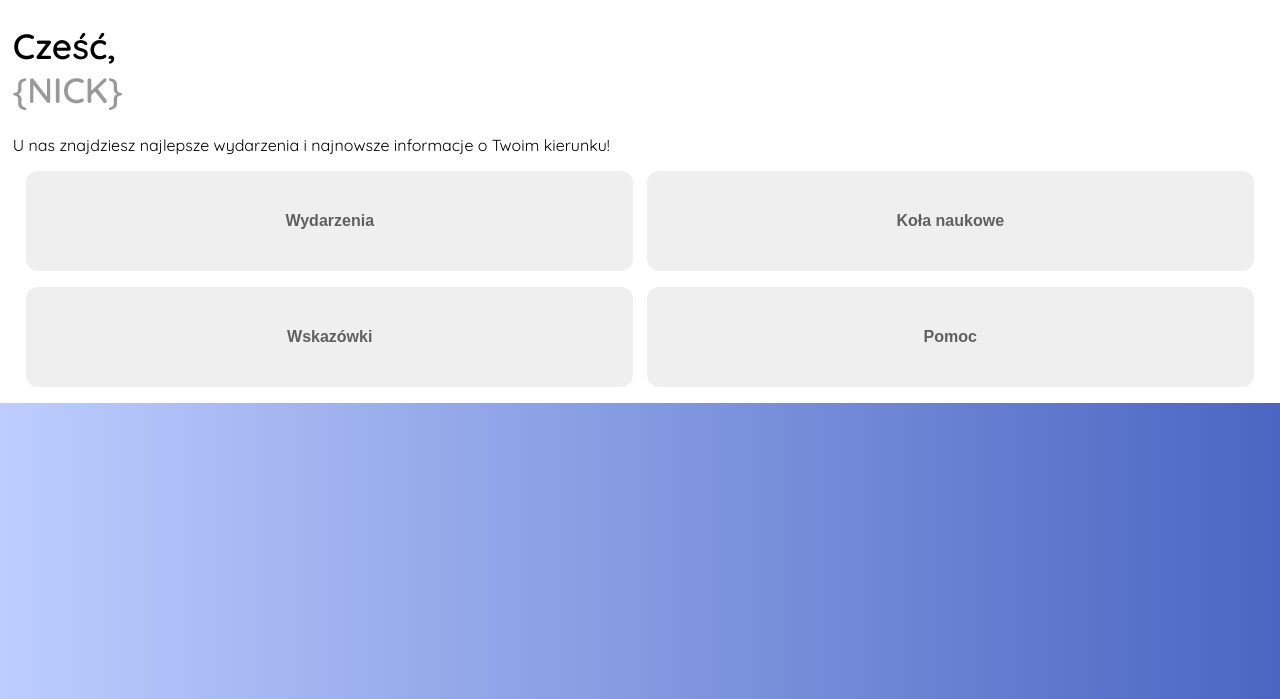
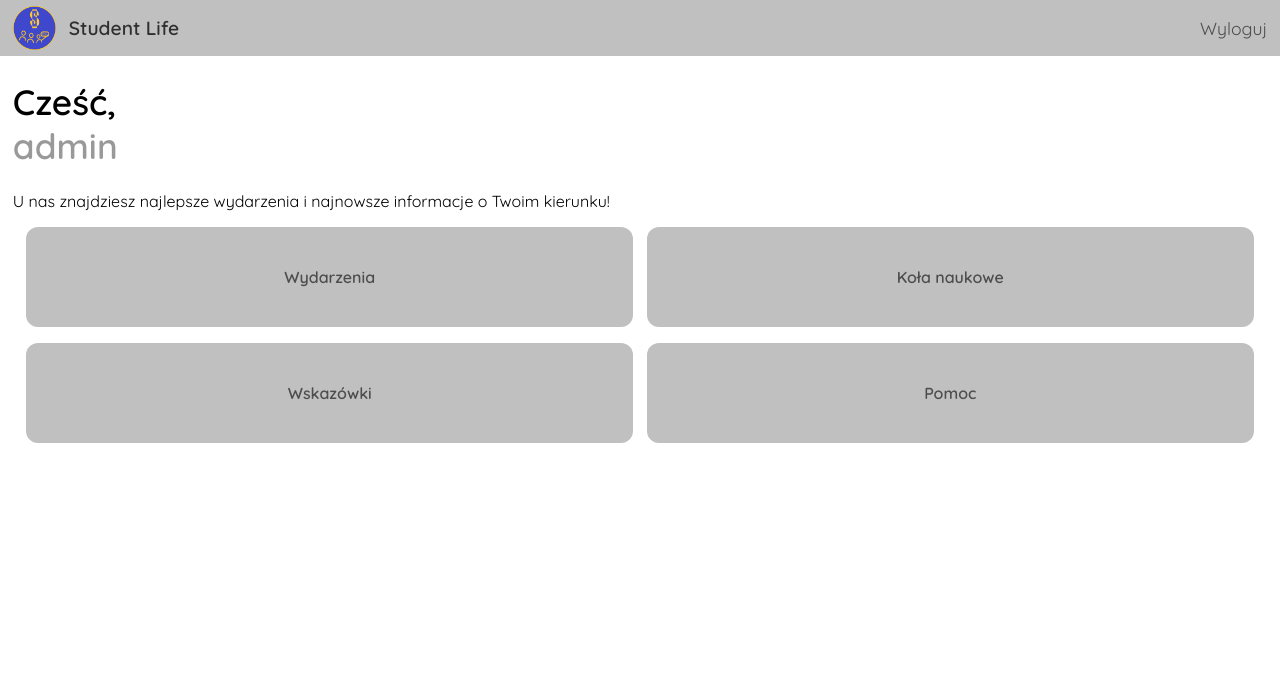
Before and after one commit to konrad-dobosz/StudentLife, a PHP site: page / in a window 1280 px wide. Shown: the top 699 px of the page. Run offline with PHP 8.4, Linux system fonts and the light colour scheme; a user stored in the database is signed in.

Commit message:
Add initial events page and navbar

```diff
--- /dev/null
+++ b/components/navbar/navbar.css
@@ -0,0 +1,37 @@
+nav {
+    display: flex;
+    flex-direction: row;
+    background-color: rgb(192, 192, 192);
+    height: 3.5rem;
+}
+
+nav div {
+    display: flex;
+    flex-direction: row;
+    align-items: center;
+    width: 100%;
+}
+
+h4 {
+    margin: 0;
+}
+
+h4 a {
+    text-decoration: none;
+    color: rgba(0, 0, 0, 0.75);
+    font-size: 1.2rem;
+    white-space: nowrap;
+}
+
+nav img {
+    padding: 0 0.8rem;
+    height: 2.7rem;
+}
+
+#btn-logout {
+    align-self: center;
+    color: rgba(0, 0, 0, 0.6);
+    font-size: 1.1rem;
+    text-decoration: none;
+    padding: 0 0.8rem;
+}
--- /dev/null
+++ b/components/navbar/navbar.php
@@ -0,0 +1,8 @@
+<link rel="stylesheet" href="components/navbar/navbar.css">
+<nav>
+    <div>
+        <img src="img/logo.png" alt="Logo">
+        <h4><a href="/">Student Life</a></h4>
+    </div>
+    <a id="btn-logout" href="logout.php">Wyloguj</a>
+</nav>
--- a/css/main.css
+++ b/css/main.css
@@ -33,6 +33,7 @@ header h1 span {
 
 .card {
     border-radius: 12px;
+    background-color: rgb(192, 192, 192);
     width: calc(50% - 20px);
     color: rgba(0, 0, 0, 0.6);
     font-weight: 600;
@@ -43,16 +44,19 @@ header h1 span {
     transition: background-color .2s ease-in-out;
 }
 
+a.card {
+    display: flex;
+    flex-direction: column;
+    text-align: center;
+    justify-content: center;
+    text-decoration: none;
+}
+
 .card:hover {
     background-color: rgba(0, 0, 0, 0.5);
     cursor: pointer;
 }
 
 @media (min-width: 768px) {
-    body {
-        background: #4AC29A;
-        background: -webkit-linear-gradient(to right, #bdcdff, #4a66c2);
-        background: linear-gradient(to right, #bdcdff, #4a66c2);
 
-    }
 }
--- a/index.php
+++ b/index.php
@@ -21,19 +21,20 @@ require_once "db.php";
 </head>
 
 <body>
+    <?php include_once "components/navbar/navbar.php"; ?>
     <main>
         <header>
             <h1>
-                Cześć, <br> <span>{NICK}</span>
+                Cześć, <br> <span><?php echo $_SESSION['login']; ?></span>
             </h1>
             <p>U nas znajdziesz najlepsze wydarzenia i najnowsze informacje o Twoim kierunku!</p>
         </header>
 
         <section id="cards">
-            <button class="card">Wydarzenia</button>
-            <button class="card">Koła naukowe</button>
-            <button class="card">Wskazówki</button>
-            <button class="card">Pomoc</button>
+            <a class="card" href="events.php">Wydarzenia</a>
+            <a class="card" href="">Koła naukowe</a>
+            <a class="card" href="">Wskazówki</a>
+            <a class="card" href="">Pomoc</a>
         </section>
     </main>
 </body>
```
Also changed, not shown: events.php (added, +48 -0 lines).
